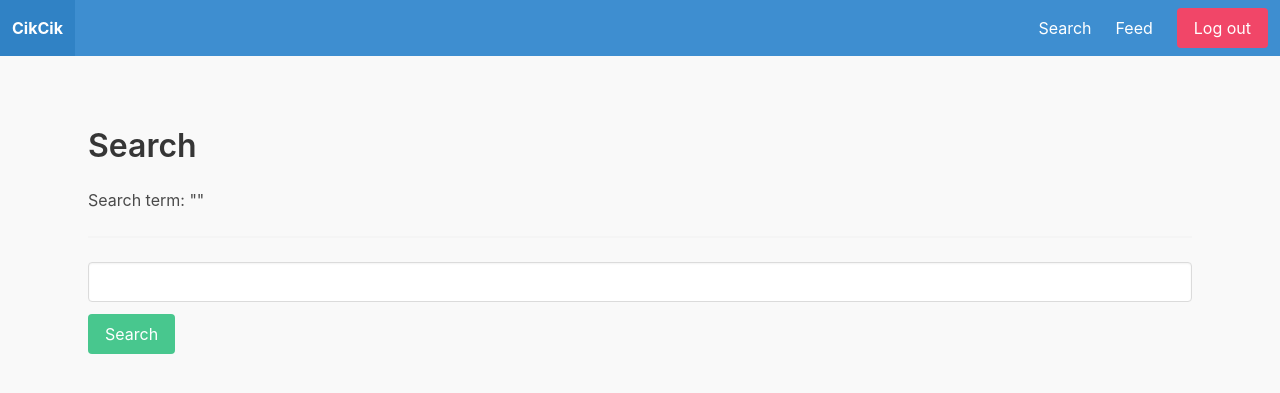
After one commit to israfil-cetin/MyTwitterClone, a Django app: page /search/ in a window 1280 px wide. The commit adds this page. Shown: the top 393 px of the page. Run offline with Django 3.2, Linux system fonts and the light colour scheme; the visitor is signed in with stand-in values (Sample User, id 1).

Commit message:
added user search

```diff
--- a/MyTwitterClone/urls.py
+++ b/MyTwitterClone/urls.py
@@ -17,7 +17,7 @@ from django.contrib import admin
 from django.urls import path
 from django.contrib.auth import views
 from apps.core.views import frontpage, signup
-from apps.feed.views import feed
+from apps.feed.views import feed, search
 from apps.feed.api import api_add_cik
 urlpatterns = [
 
@@ -30,6 +30,7 @@ urlpatterns = [
 
     # Feed
     path('feed/', feed, name='feed'),
+    path('search/', search, name='search'),
 
     # Api
     path('api/add_cik/', api_add_cik, name='api_add_cik'),
--- a/apps/feed/views.py
+++ b/apps/feed/views.py
@@ -1,8 +1,9 @@
 from django.shortcuts import render
 from django.contrib.auth.decorators import login_required
-
+from django.contrib.auth.models import User
 
 from .models import Cik
+
 
 # Create your views here.
 
@@ -15,3 +16,18 @@ def feed(request):
 
     ciks = Cik.objects.filter(created_by_id__in=userids)
     return render(request, 'feed/feed.html', {'ciks': ciks})
+
+
+@login_required
+def search(request):
+    query = request.GET.get('query', '')
+
+    if len(query) > 0:
+        users = User.objects.filter(username__icontains=query)
+    else:
+        users = []
+    context = {
+        'query': query,
+        'users': users,
+    }
+    return render(request, 'feed/search.html', context)
--- a/templates/core/base.html
+++ b/templates/core/base.html
@@ -32,8 +32,8 @@
         <div class="navbar-menu">
             <div class="navbar-end">
                 {% if request.user.is_authenticated %}
+                    <a href="{% url 'search' %}" class="navbar-item">Search</a>
                     <a href="{% url 'feed' %}" class="navbar-item">Feed</a>
-
                 {% endif %}
                 <div class="navbar-item">
                     <div class="buttons">
--- /dev/null
+++ b/templates/feed/search.html
@@ -0,0 +1,39 @@
+{% extends 'core/base.html' %}
+
+{% load humanize %}
+{% block content%}
+    <div class="container">
+        <div class="column">
+            <div class="column is-12">
+                <h1 class="title">Search</h1>
+
+                <p>Search term: "{{ query }}"</p>
+
+                <hr>
+
+                <form method="get" action="{% url 'search' %}">
+                    <div class="field">
+                        <div class="control">
+
+                            <label>
+                                <input type="text" class="input" name="query" value="{{ query }}">
+                            </label>
+
+                        </div>
+                    </div>
+
+                    <div class="field">
+                        <div class="control">
+                            <button class="button is-success">Search</button>
+                        </div>
+                    </div>
+                </form>
+                <div class="search-results">
+                    {% for user in users %}
+                        <p>{{ user.username }}</p>
+                    {% endfor %}
+                </div>
+            </div>
+        </div>
+    </div>
+{% endblock %}
```
